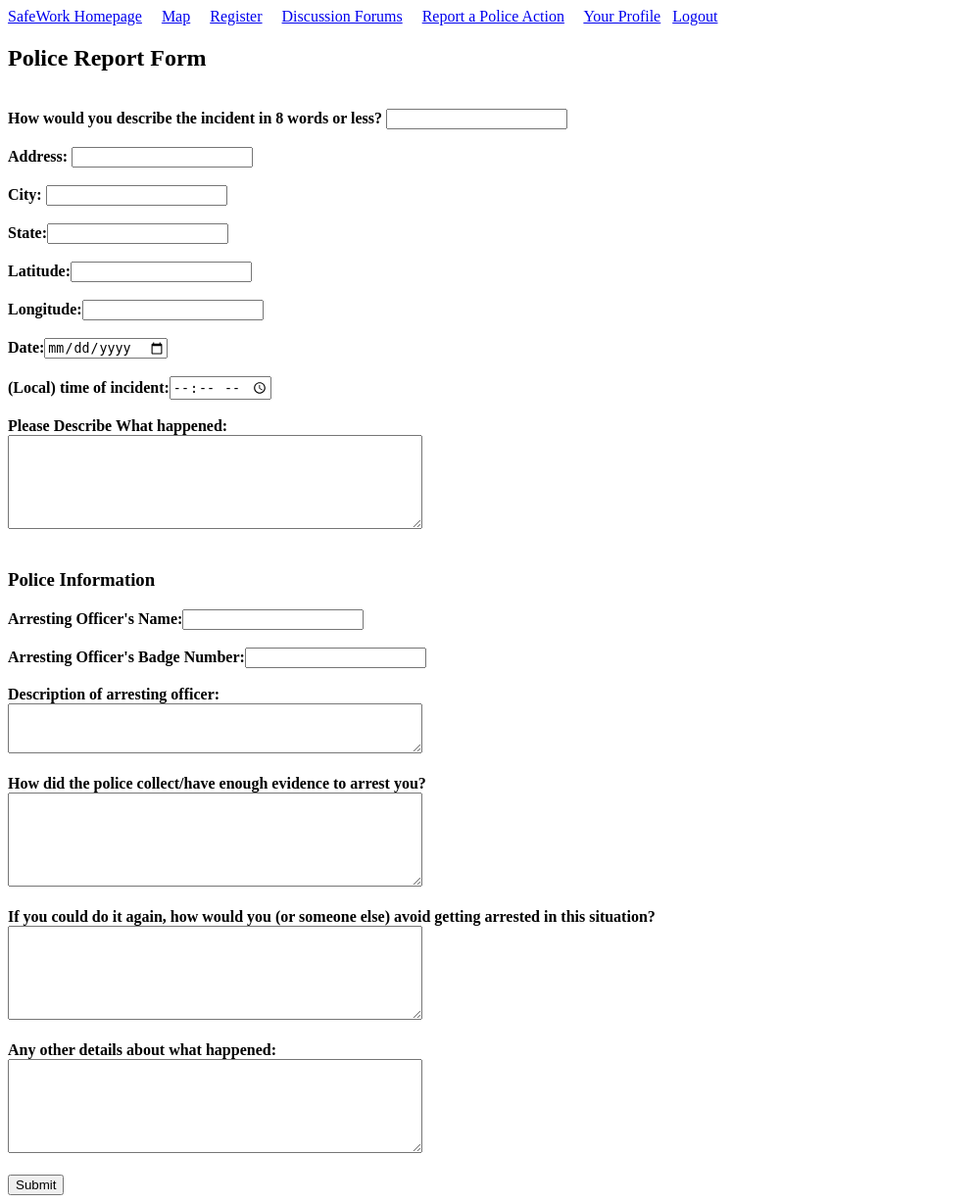
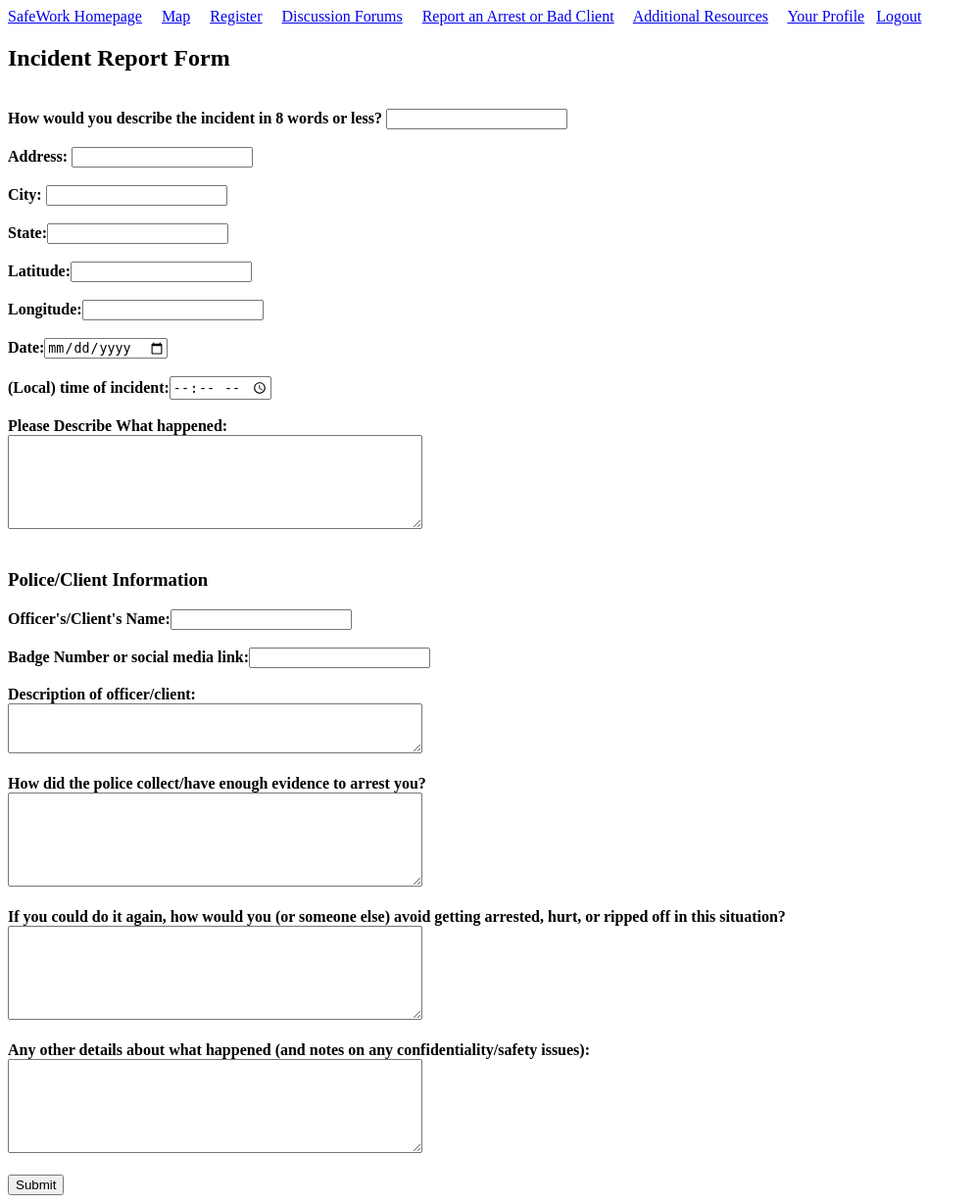
Before and after one commit to beegeiger/Safework-Project, a Flask app: page /report in a window 1280 px wide. Shown: the whole page at 98% size, without its empty margins (0-996 px from the left). Run offline with Flask 2, Linux system fonts and the light colour scheme; the visitor is signed in with stand-in values (Sample User, id 1).

```diff
--- a/server.py
+++ b/server.py
@@ -99,7 +99,8 @@ def register_process():
     fname = ""
     lname = ""
     about_me = ""
-
+    tagline = ""
+    location = ""
     #Sets variables equal to the form values
     email_input = request.form['email_input']
     pw_input = request.form['password'].encode('utf-8')
@@ -148,7 +149,7 @@ def register_process():
     else:
         new_user = User(email=email_input, password=hashed_word, username=username, fname=fname,
                         lname=lname, description=about_me, user_type_main=user_type,
-                        user_type_secondary=second_type)
+                        user_type_secondary=second_type, tagline=tagline, location=location)
         db.session.add(new_user)
         db.session.commit()
         if user_type == "other":
@@ -647,7 +648,7 @@ def user_profile():
     user = User.query.filter_by(email=session['current_user']).one()
 
     return render_template("user_page.html", email=user.email, username=user.username,
-                           fname=user.fname, lname=user.lname, about_me=user.description)
+                           fname=user.fname, lname=user.lname, about_me=user.description, tagline=user.tagline, location=user.location)
 
 
 
@@ -672,6 +673,8 @@ def edit_profile():
     new_password = request.form['new_password']
     username = request.form['username']
     fname = request.form['fname']
+    tagline = request.form['tagline']
+    location = request.form['location']
     lname = request.form['lname']
     about_me = request.form['about_me']
     user = User.query.filter_by(email=session['current_user']).one()
@@ -690,7 +693,12 @@ def edit_profile():
     else:
         flash('Your e-mail or password was incorrect! Please try again or Register.')
         return render_template("edit_profile.html", email=user.email, username=user.username,
-                               fname=user.fname, lname=user.lname, about_me=user.description)
+                               fname=user.fname, tagline=user.tagline, location=user.location, lname=user.lname, about_me=user.description)
+
+
+@app.route("/resources")
+def resources():
+    return render_template("resources.html")
 
 #####################################################
 
--- a/templates/base.html
+++ b/templates/base.html
@@ -9,7 +9,8 @@
         <a href="/register">Register</a>  &nbsp &nbsp
         {% if 'current_user' not in session %}<a href="/login">Login</a>  &nbsp &nbsp {% endif %}
         <a href="/forums">Discussion Forums</a>  &nbsp &nbsp
-        <a href="/report">Report a Police Action</a>  &nbsp &nbsp
+        <a href="/report">Report an Arrest or Bad Client</a>  &nbsp &nbsp
+        <a href="/resources">Additional Resources</a>  &nbsp &nbsp
         {% if 'current_user' in session %} <a href="/profile">Your Profile</a>&nbsp &nbsp<a href="/logout">Logout</a> {% endif %}
 
         {% block head %} {% endblock %}
--- a/templates/edit_profile.html
+++ b/templates/edit_profile.html
@@ -7,7 +7,9 @@
 
 	<form action="/edit_profile" method="POST"><br>
 		<b>E-mail:</b> <input type=textbox name="email_input" value={{ email }}></input><br><br>
-		<b>Username:</b> <input type=textbox name="username" value={{ username }}><br><br>
+		<b>Username:</b> <input type=textbox name="username" value={{ username }}><br>
+		<b>Tagline:</b> (what is your experience?) <input type=textbox name="tagline" maxlength="100" value="{{ tagline }}">
+		<b>What city/area is most of your experience from?</b><input type=textbox name="location" maxlength="50" value="{{ location }}"><br><br>
 		<b>Old Password:</b> <input type="password" name="old_password" id="myInput" required></input><br>
 		<input type="checkbox" onclick="myFunction()">Show Password<br>
 		<b>New Password:</b> <input type="password" name="new_password" id="myInput2"></input><br>
--- a/templates/map_page.html
+++ b/templates/map_page.html
@@ -78,7 +78,7 @@
 <script src="https://ajax.googleapis.com/ajax/libs/jquery/3.3.1/jquery.min.js"></script>
 <script src="https://code.jquery.com/jquery-3.3.1.min.js"></script>
    <script src="/static/img/incident_map_backup3.js"></script>
-<script src="https://maps.googleapis.com/maps/api/js?key=AIzaSyDqSXr_5uDcPRB4GEFIUUeIfP-GdZOz3Hg&libraries=visualization&callback=initMap"
+<script src="https://maps.googleapis.com/maps/api/js?key=AIzaSyDqSXr_5uDcPRB4GEFIUUeIfP-GdZOz3Hg&libraries=visualization,places&callback=initMap"
          async defer></script>
 <!--    <script src="/static/img/map_change.js"></script> -->
 
--- a/templates/register.html
+++ b/templates/register.html
@@ -13,7 +13,9 @@
 
 	<form action="/register" method="POST"><br>
 		<b>E-mail:</b> <input type=textbox name="email_input"  value="{{ email }}" required></input><br><br>
-		<b>Username:</b> <input type=textbox name="username" value="{{ username }}" required><br><br>
+		<b>Username:</b> <input type=textbox name="username" value="{{ username }}" required><br>
+		<b>Tagline:</b> (what is your experience?) <input type=textbox name="tagline" maxlength="100">
+		<b>What city/area is most of your experience from?</b><input type=textbox name="location" maxlength="50"><br><br>
 		<b>Password</b> (at least 6 characters): <input type=password name="password" id="myInput" required></input><br>
 		<input type="checkbox" onclick="myFunction()">Show Password<br><br>
 		(Please do not use your real name. Use your sex worker name, make one up, or leave the name field blank)<br>
--- a/templates/report_form.html
+++ b/templates/report_form.html
@@ -1,7 +1,7 @@
 {% extends 'base.html' %}
-{% block title %}Police Report Form{% endblock %}
+{% block title %}Incident Report Form{% endblock %}
 {% block head %}
-<h2>Police Report Form</h2>
+<h2>Incident Report Form</h2>
 {% endblock %}
 {% block content %}
 
@@ -16,13 +16,13 @@
 		<b>(Local) time of incident:</b><input type="time" name="time"></input><br><br>
 		<b>Please Describe What happened:</b><br>
 		<textarea rows="6" cols="50" name="description"></textarea><br><br>
-		<h3>Police Information</h3>
-		<b>Arresting Officer's Name:</b><input type=textbox name="p_name"></input><br><br>
-		<b>Arresting Officer's Badge Number:</b><input type=textbox name="badge"></input><br><br>
-		<b>Description of arresting officer:</b><br><textarea rows="3" cols="50" name="p_description"></textarea><br><br>
+		<h3>Police/Client Information</h3>
+		<b>Officer's/Client's Name:</b><input type=textbox name="p_name"></input><br><br>
+		<b>Badge Number or social media link:</b><input type=textbox name="badge"></input><br><br>
+		<b>Description of officer/client:</b><br><textarea rows="3" cols="50" name="p_description"></textarea><br><br>
 		<b>How did the police collect/have enough evidence to arrest you?</b><br><textarea rows="6" cols="50" name="sting"></textarea><br><br>
-		<b>If you could do it again, how would you (or someone else) avoid getting arrested in this situation?</b><br><textarea rows="6" cols="50" name="avoid"></textarea><br><br>
-		<b>Any other details about what happened:</b><br><textarea rows="6" cols="50" name="other"></textarea><br>
+		<b>If you could do it again, how would you (or someone else) avoid getting arrested, hurt, or ripped off in this situation?</b><br><textarea rows="6" cols="50" name="avoid"></textarea><br><br>
+		<b>Any other details about what happened (and notes on any confidentiality/safety issues):</b><br><textarea rows="6" cols="50" name="other"></textarea><br>
 		<br><input type=submit></form>
 
 
--- a/templates/user_page.html
+++ b/templates/user_page.html
@@ -8,6 +8,9 @@
 <b>E-mail:</b> {{ email }}<br>
 <b>Name:</b> {{ fname }} {{ lname }}<br>
 <b>About Me:</b> {{ about_me }}<br>
+<b>Tagline:</b> {{ tagline }}<br>
+<b>Location:</b> {{ location }}<br>
+
 
 <a href="/edit_profile">Edit Profile</a>
 
```
Also changed, not shown: static/img/incident_map_backup3.js (+38 -1 lines), templates/forum_page.html (+5 -3 lines), 2 other files.
